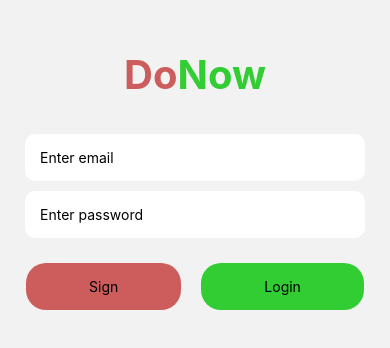
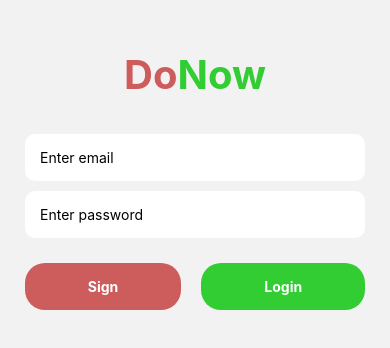
Before and after one commit to stbestichhh/DoNow, a React Native app: screen /Login in a window 390 px wide. Shown: the part 250-598 px from the top of the page. Built offline with nearby package versions, Linux system fonts and the light colour scheme; no server answers.

Commit message:
Auth provided

```diff
--- a/src/components/Login.tsx
+++ b/src/components/Login.tsx
@@ -8,6 +8,7 @@ import {
 	Platform,
 	Animated,
 	ActivityIndicator,
+	Alert,
 } from 'react-native';
 import { LoginStyle } from '../styles';
 import { fadeIn, fadeOut, btnstyles, fanimated, sanimated } from '../animatedbtn';
@@ -26,9 +27,8 @@ export const Login = () => {
 
 		try {
 			const response = await createUserWithEmailAndPassword(auth, email, password);
-			//modal 'registration in sucessful'
 		} catch (error) {
-			//modal 'sign up in failed'
+			Alert.alert('⚠️', 'Registraction failed');
 		} finally {
 			setLoading(false);
 		}
@@ -40,7 +40,7 @@ export const Login = () => {
 		try {
 			const response = await signInWithEmailAndPassword(auth, email, password);
 		} catch (error) {
-			//modal 'login failed'
+			Alert.alert('⚠️', 'Login failed');
 		} finally {
 			setLoading(false);
 		}
--- a/src/styles.tsx
+++ b/src/styles.tsx
@@ -27,6 +27,7 @@ export const LoginStyle = StyleSheet.create({
         justifyContent: 'center',
     },
     btnText: {
-
+      color: 'white',
+      fontWeight: 'bold'
     }
 });
```
